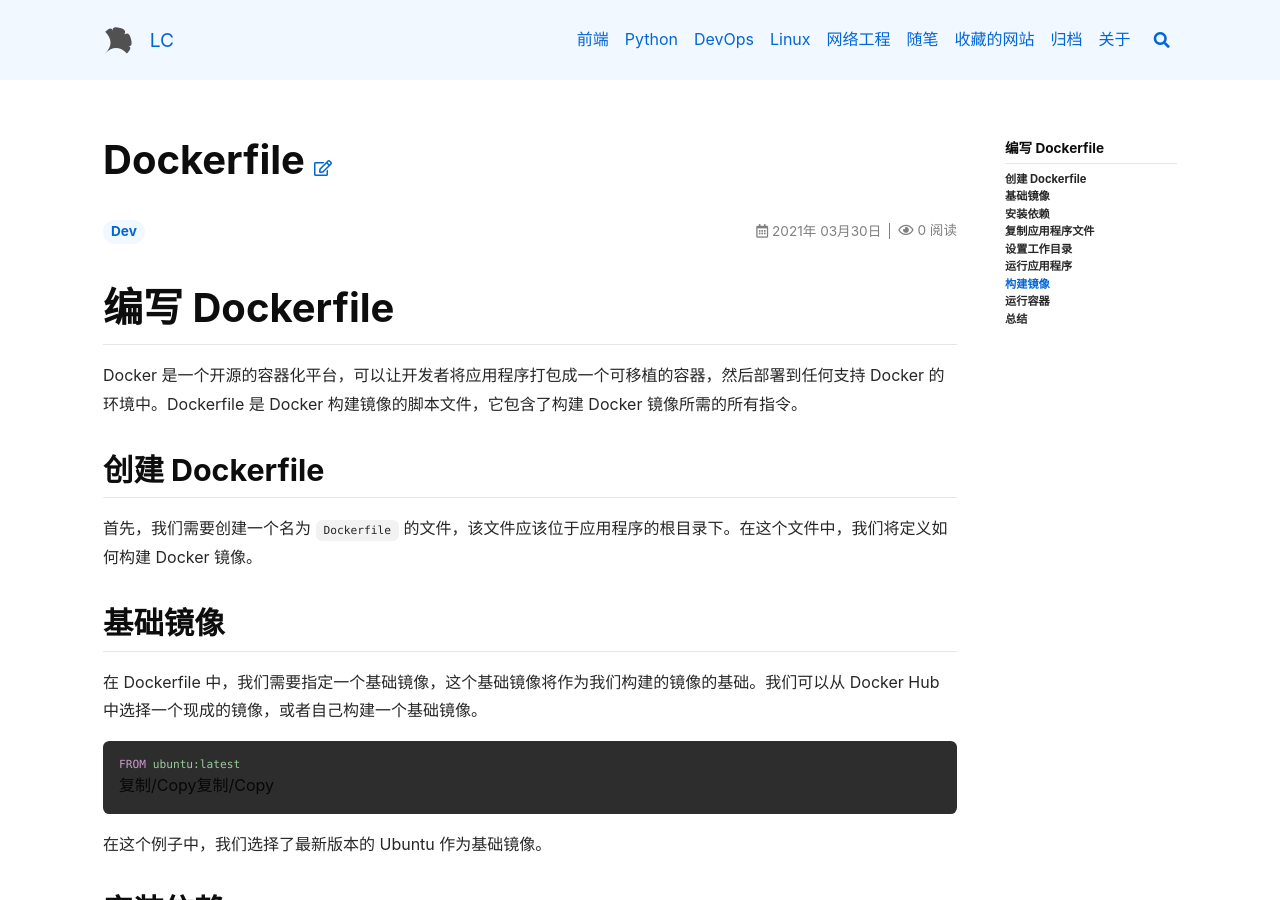
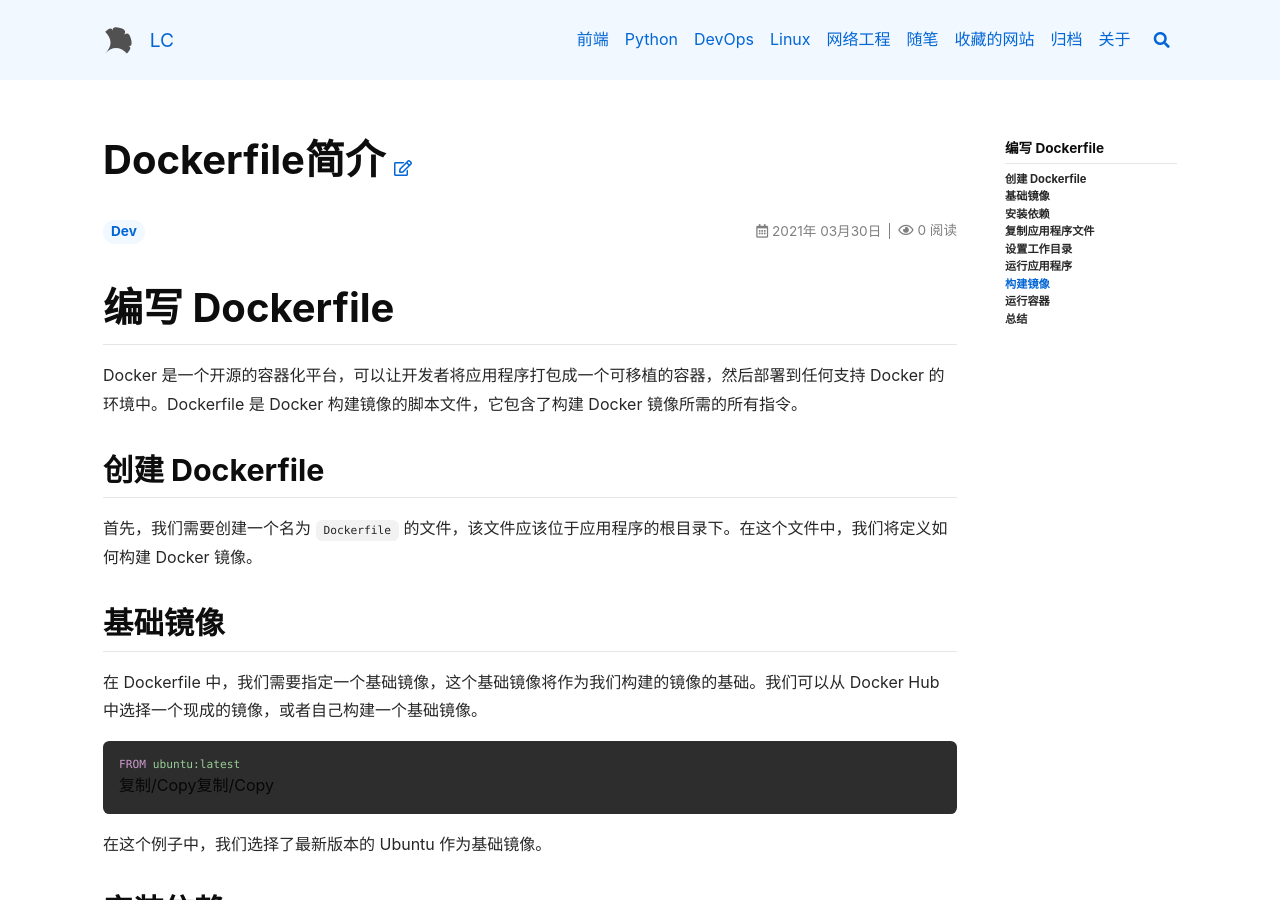
Before and after one commit to AVEGER/aveger.github.io, a Jekyll site: the page built from _posts/Devops/2021-03-30-Dockerfile.md, in a window 1280 px wide and 900 px high. Built offline with Jekyll 4.4.1, drawn with Linux system fonts in a browser that asks for light colours; nearby versions of some CDN libraries; comment, search, counter and statistics services are not loaded.

```diff
--- a/_posts/Devops/2021-03-30-Dockerfile.md
+++ b/_posts/Devops/2021-03-30-Dockerfile.md
@@ -1,11 +1,11 @@
 ---
-title: Dockerfile
+title: Dockerfile简介
 tags: Dev
 ---
 
 # 编写 Dockerfile
 
-Docker 是一个开源的容器化平台，可以让开发者将应用程序打包成一个可移植的容器，然后部署到任何支持 Docker 的环境中。Dockerfile 是 Docker 构建镜像的脚本文件，它包含了构建 Docker 镜像所需的所有指令。
+Docker 是一个开源的容器化平台，可以让开发者将应用程序打包成一个可移植的容器，然后部署到任何支持 Docker 的环境中。Dockerfile 是 Docker 构建镜像的脚本文件，它包含了构建 Docker 镜像所需的所有指令。<!--more-->
 
 ## 创建 Dockerfile
 
```
Also changed, not shown: _posts/Devops/2021-03-15-Docker的容器管理.md (+0 -4 lines), _posts/Devops/2021-03-16-Docker网络和储存管理.md (+1 -1 lines).
